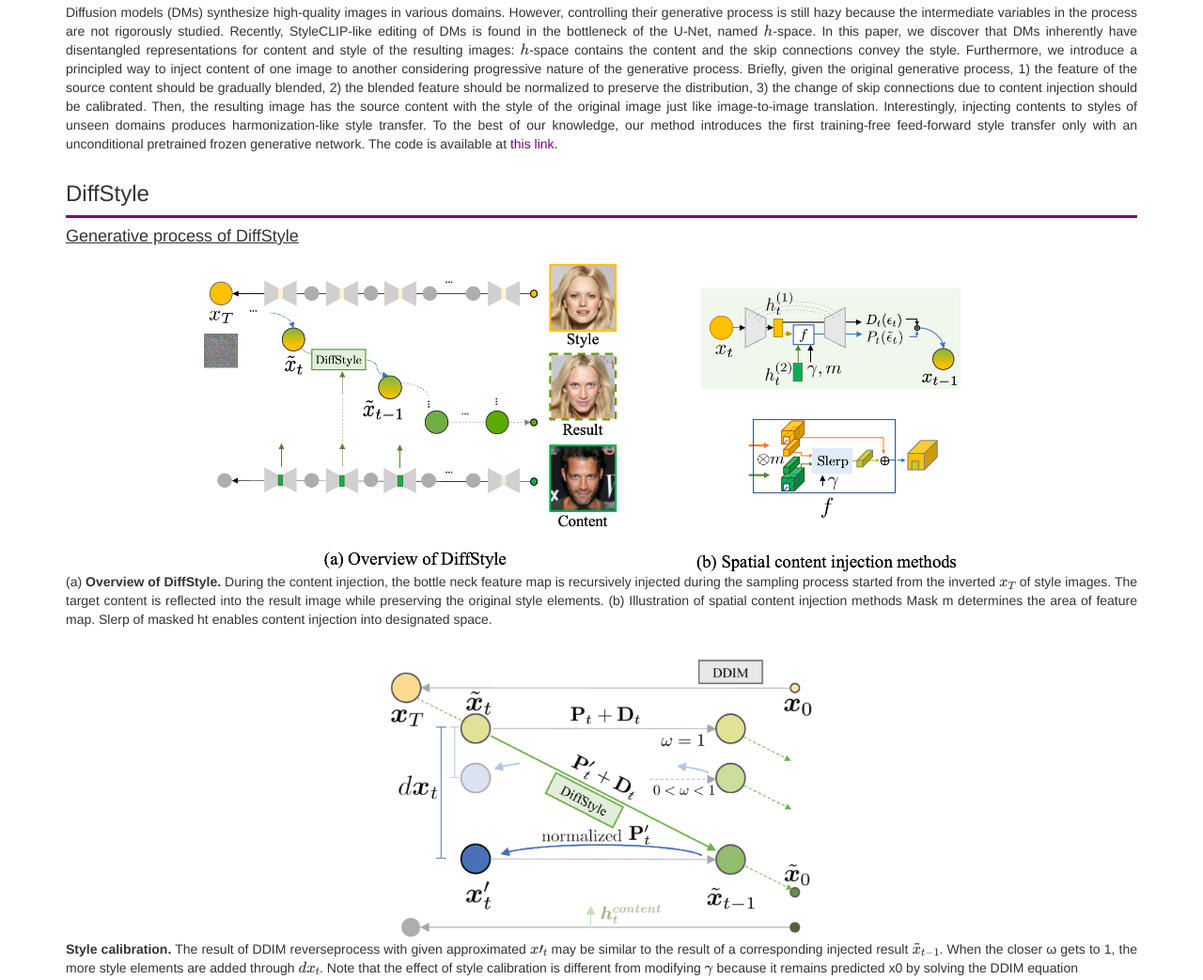
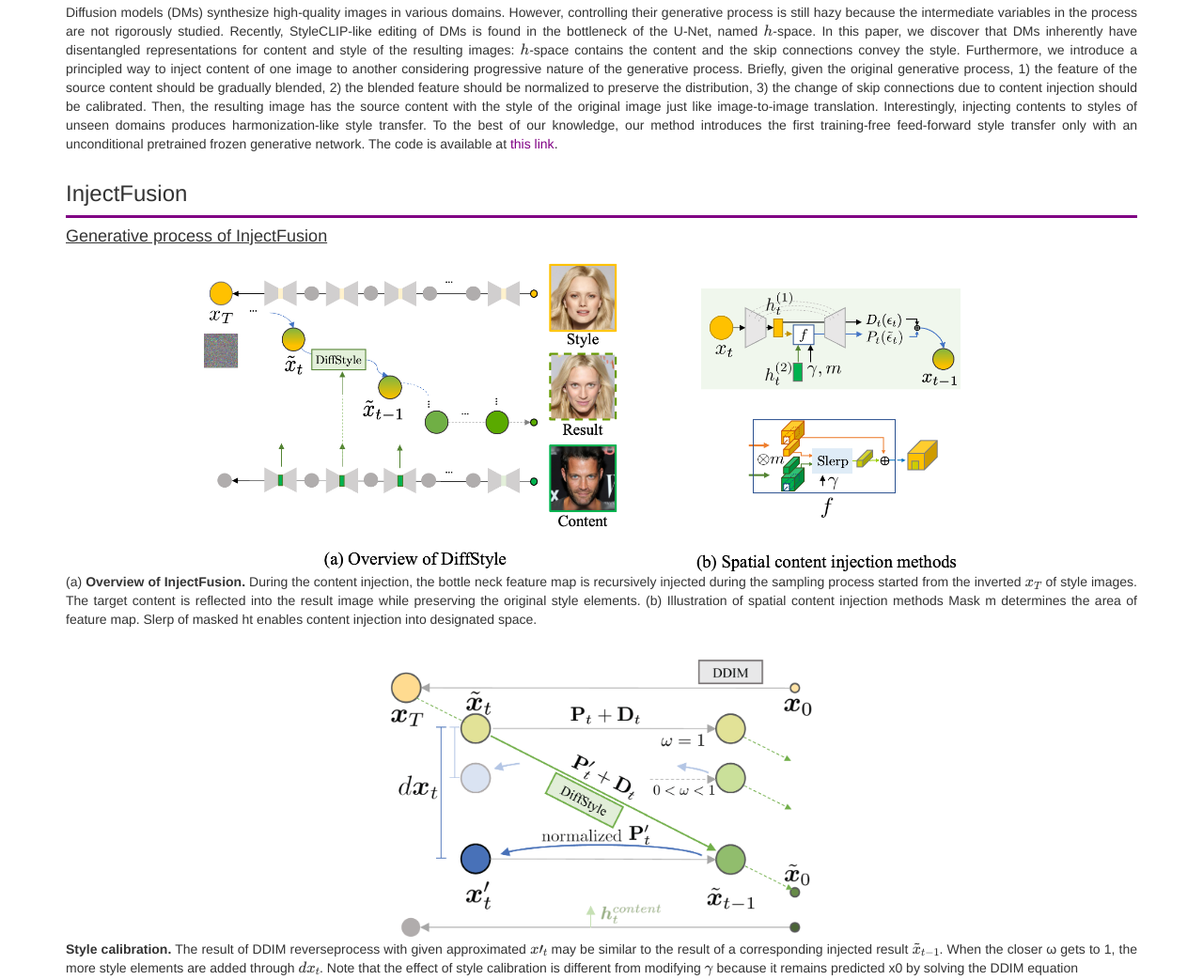
Before and after one commit to curryjung/DIffStyle, a plain HTML site: page index.html in a window 1280 px wide. Shown: the part 1248-2291 px from the top of the page at 94% size. Drawn offline with nearby package versions, Linux system fonts and the light colour scheme.

Commit message:
Update index.html

```diff
--- a/index.html
+++ b/index.html
@@ -1,8 +1,8 @@
  <!DOCTYPE html>
 <html lang="en">
 <head>
-  <title>DiffStyle</title>
-  <meta name="description" content="Project page for DiffStyle.">
+  <title>InjectFusion</title>
+  <meta name="description" content="Project page for InjectFusion.">
   <meta name="viewport" content="width=device-width, initial-scale=1, user-scalable=yes">
   <meta charset="utf-8">
 
@@ -13,13 +13,13 @@
   <meta property="og:image:height" content="400">
   <meta property="og:type" content="website"/>
   <!-- <meta property="og:url" content="https://imagine.enpc.fr/~monniert/DTIClustering/"/> -->
-  <meta property="og:title" content="DiffStyle"/>
-  <meta property="og:description" content="Project page for DiffStyle."/>
+  <meta property="og:title" content="InjectFusion"/>
+  <meta property="og:description" content="Project page for InjectFusion."/>
 
   <!--Twitter preview-->
-  <meta name="twitter:card" content="DiffStyle" />
-  <meta name="twitter:title" content="DiffStyle" />
-  <meta name="twitter:description" content="Project page for DiffStyle."/>
+  <meta name="twitter:card" content="InjectFusion" />
+  <meta name="twitter:title" content="InjectFusion" />
+  <meta name="twitter:description" content="Project page for InjectFusion."/>
   <meta name="twitter:image" content="resrc/celeba_church2.png">
 
   <!--Style-->
@@ -38,7 +38,7 @@
 
 <div class="container" style="text-align:center; padding:2rem 15px">
   <div class="row" style="text-align:center">
-    <h1>Training-free Style Transfer Emerges from h-space in Diffusion models</h1>
+    <h1>Training-free Content Injection using h-space in Diffusion models</h1>
   </div>
   <div class="row" style="text-align:center">
     <div class="col-xs-0 col-md-3"></div>
@@ -57,7 +57,7 @@
         <i class="fa fa-file-pdf-o fa-4x"></i></a>
     </div>
     <div class="hidden-xs hidden-sm col-md-2" style="text-align:left; margin-left:0px;">
-      <a href="https://github.com/curryjung/DiffStyle_official" style="color:inherit" target="_blank">
+      <a href="https://github.com/curryjung/InjectFusion_official" style="color:inherit" target="_blank">
         <i class="fa fa-github fa-4x"></i></a>
     </div>
   </div>
@@ -70,7 +70,7 @@
     <a class="label label-info" href="https://arxiv.org/abs/2303.15403">Paper</a>
     <!-- <a class="label label-info" >Paper</a> -->
     <!-- <a class="label label-info" >Code</a> -->
-    <a class="label label-info" href="https://github.com/curryjung/DiffStyle_official">Code</a>
+    <a class="label label-info" href="https://github.com/curryjung/InjectFusion_official">Code</a>
     <!-- <a class="label label-info" href="https://arxiv.org/abs/2006.11132">Paper (Comming soon)</a>
     <a class="label label-info" href="https://github.com/monniert/dti-clustering">Code (Comming soon)</a> -->
     <!-- <a class="label label-info" href="https://www.youtube.com/embed/j20MBc1hWGQ">Video (Comming soon)</a> -->
@@ -104,18 +104,18 @@
     Then, the resulting image has the source content with the style of the original image just like image-to-image translation.
     Interestingly, injecting contents to styles of unseen domains produces harmonization-like style transfer.
     To the best of our knowledge, our method introduces the first training-free feed-forward style transfer only with
-    an unconditional pretrained frozen generative network. The code is available at <a href="https://github.com/curryjung/DiffStyle_official"> this link</a>.
+    an unconditional pretrained frozen generative network. The code is available at <a href="https://github.com/curryjung/InjectFusion_official"> this link</a>.
   </p>
 </div>
 
 <div class="container">
-  <h3>DiffStyle</h3>
+  <h3>InjectFusion</h3>
   <hr/>
-  <h4><u>Generative process of DiffStyle</u></h4>
+  <h4><u>Generative process of InjectFusion</u></h4>
   <div style="text-align : center;">
     <img src="resrc/sampling_graphical_project.png" style="width: 75%"/>
   </div>
-  <p>(a) <b>Overview of DiffStyle.</b> During the content injection, the bottle neck feature map is recursively injected during the sampling process started from the inverted $ x_T $ of style images. The target content is reflected into the result image while preserving the original style elements. (b) <textbf>Illustration of spatial content injection methods</textbf> Mask m determines the area of feature map. Slerp of masked ht enables content injection into designated space.</p>
+  <p>(a) <b>Overview of InjectFusion.</b> During the content injection, the bottle neck feature map is recursively injected during the sampling process started from the inverted $ x_T $ of style images. The target content is reflected into the result image while preserving the original style elements. (b) <textbf>Illustration of spatial content injection methods</textbf> Mask m determines the area of feature map. Slerp of masked ht enables content injection into designated space.</p>
 <br>
 
   <div style="text-align : center;">
```
